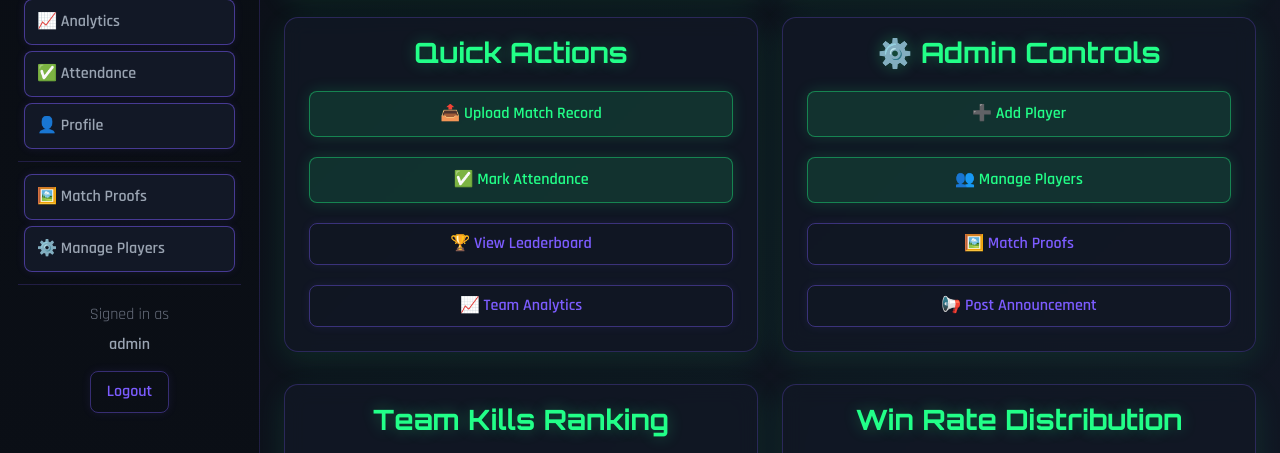
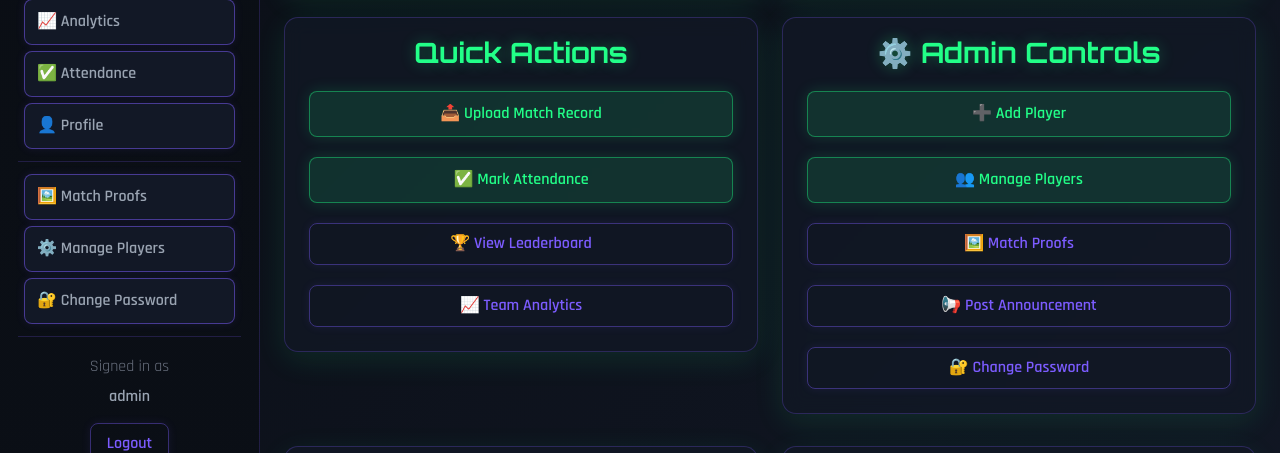
Before and after one commit to kundan9015/TW-ESPORTS, a Flask app: page /dashboard in a window 1280 px wide. Shown: the part 249-702 px from the top of the page. Run offline with Flask 3, Linux system fonts and the light colour scheme; a user stored in the database is signed in; data comes from the database, SQL or seed files in the repository; data that the repository does not hold is empty.

Commit message:
chnage paas

```diff
--- a/app.py
+++ b/app.py
@@ -545,10 +545,13 @@ def edit_profile():
     return render_template("edit_profile.html", user=current_user)
 
 
-# ----------- CHANGE PASSWORD -----------
+# ----------- CHANGE PASSWORD (ADMIN ONLY) -----------
 @app.route("/change_password", methods=["GET","POST"])
 @login_required
 def change_password():
+    if current_user.role != "admin":
+        flash("Only admin can change password.")
+        return redirect(url_for("dashboard"))
 
     if request.method == "POST":
         old_pass = request.form.get("old_password") or ""
--- a/templates/base.html
+++ b/templates/base.html
@@ -35,6 +35,7 @@
         <div class="divider"></div>
         <a class="nav-link-custom" href="/proofs">🖼️ Match Proofs</a>
         <a class="nav-link-custom" href="/manage_players">⚙️ Manage Players</a>
+        <a class="nav-link-custom" href="/change_password">🔐 Change Password</a>
       {% endif %}
     </nav>
     <div class="divider"></div>
--- a/templates/dashboard.html
+++ b/templates/dashboard.html
@@ -64,6 +64,7 @@
         <a href="/manage_players" class="btn-neon" style="text-align: center;">👥 Manage Players</a>
         <a href="/proofs" class="btn-ghost" style="text-align: center;">🖼️ Match Proofs</a>
         <a href="/announcement" class="btn-ghost" style="text-align: center;">📢 Post Announcement</a>
+        <a href="/change_password" class="btn-ghost" style="text-align: center;">🔐 Change Password</a>
       </div>
     </div>
   </div>
```
